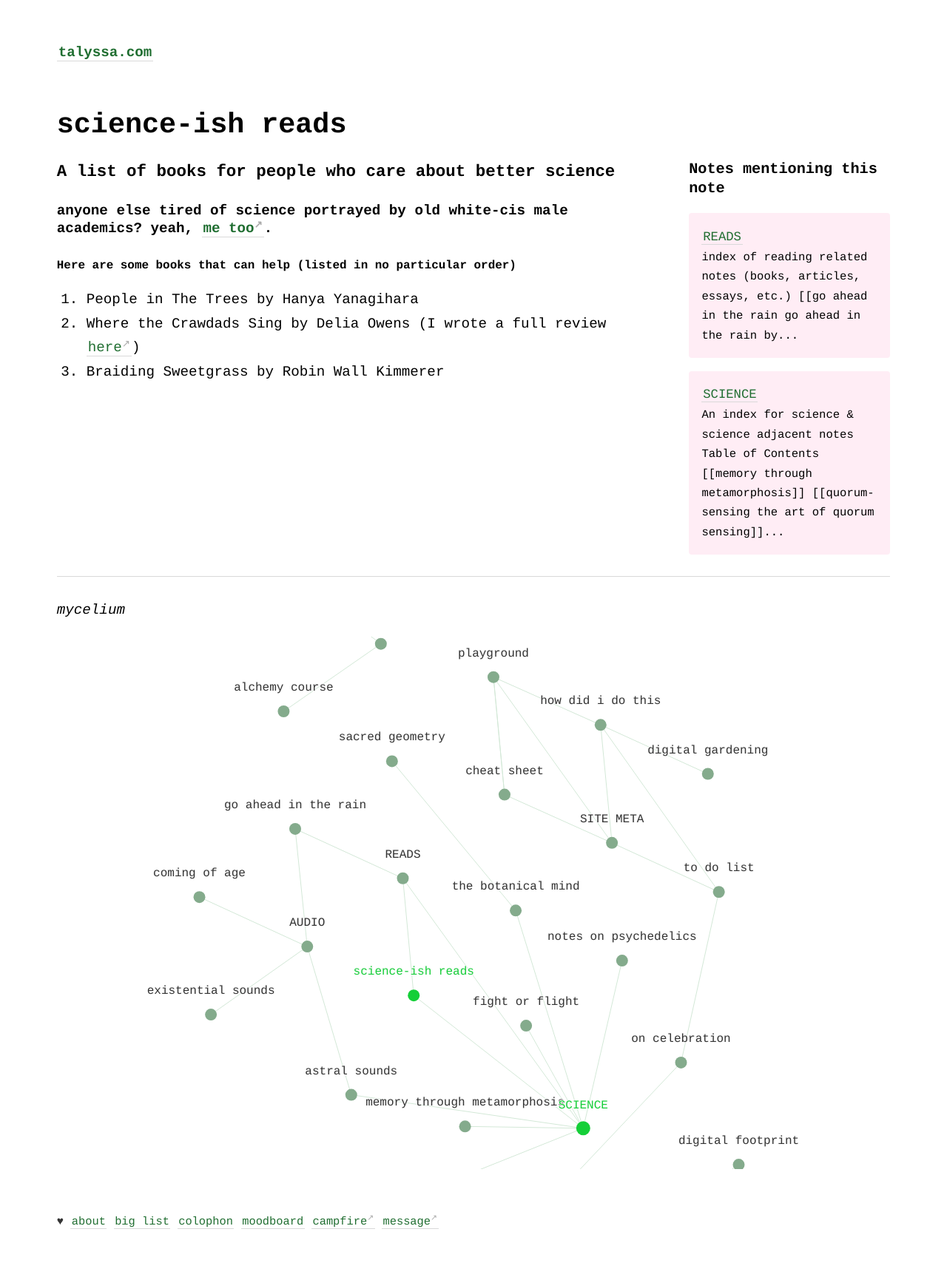
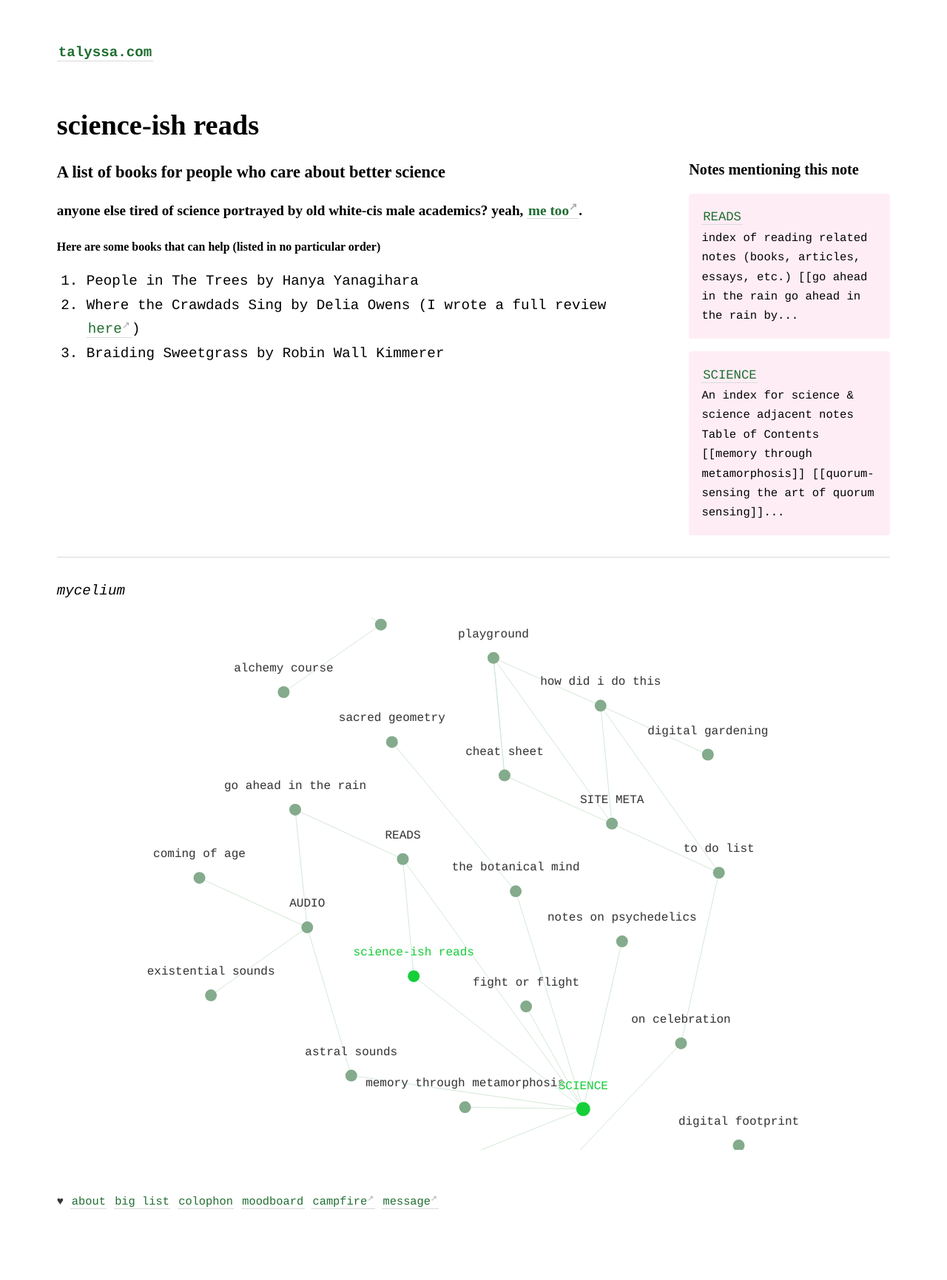
Before and after one commit to geminiworms/talyssagarden.github.io, a Jekyll site: the page built from _notes/science-reading.md, in a window 1280 px wide. Shown: the whole page at 74% size. Built offline with Jekyll 4.4.1, drawn with Linux system fonts in a browser that asks for light colours; after the commit the page ends 1705 px from its top, so only the background shows below that.

Commit message:
Update _style.scss

```diff
--- a/_sass/_style.scss
+++ b/_sass/_style.scss
@@ -82,6 +82,11 @@ h6 {
   padding-bottom: 0;
 }
 
+h1, h2, h3, h4, h5, h6 {
+  font-family: Playfair Display, serif;
+  font-weight: italic;
+}
+
 a {
   transition: background 300ms;
   padding: 0 0.1em;
```
